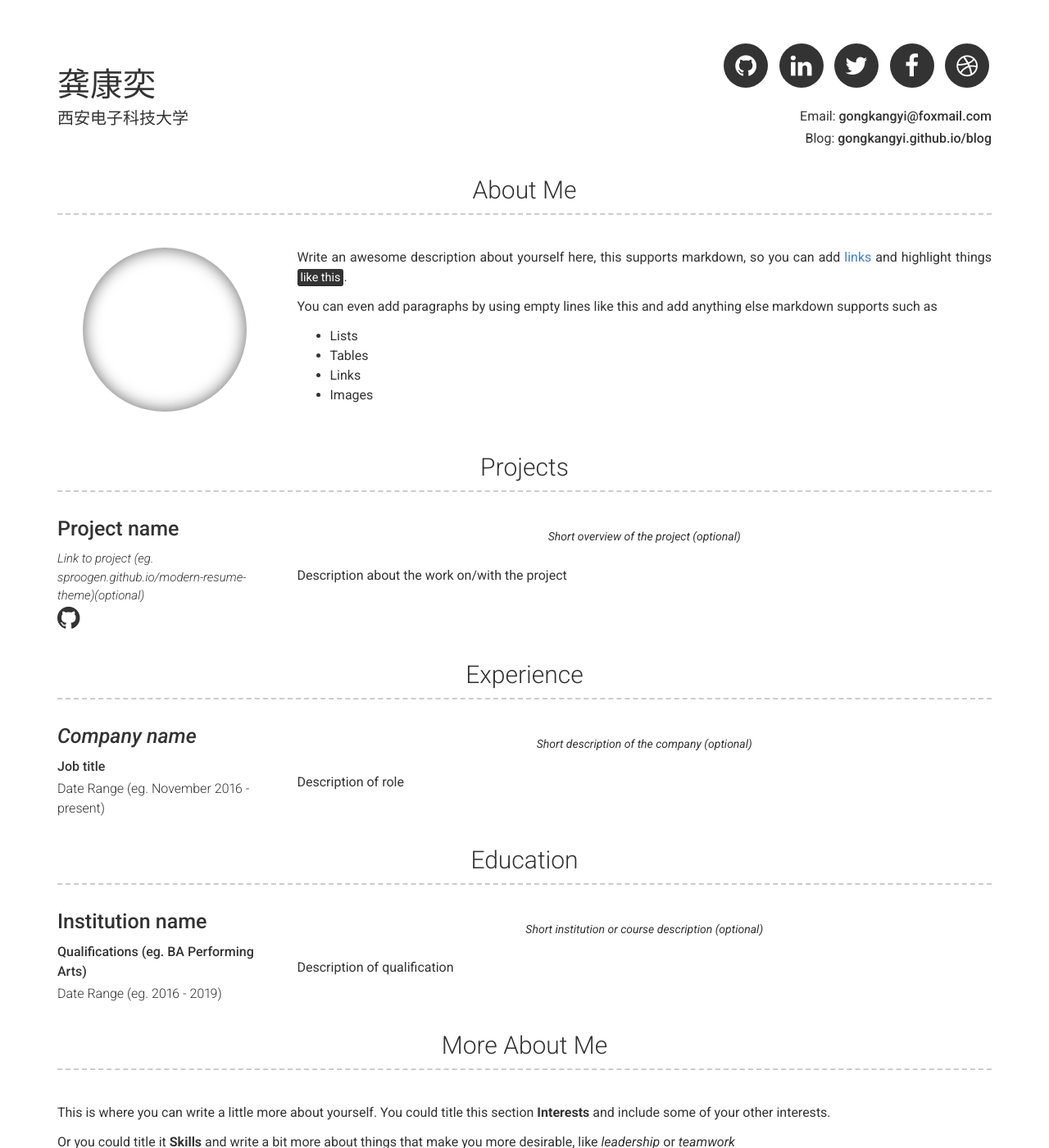
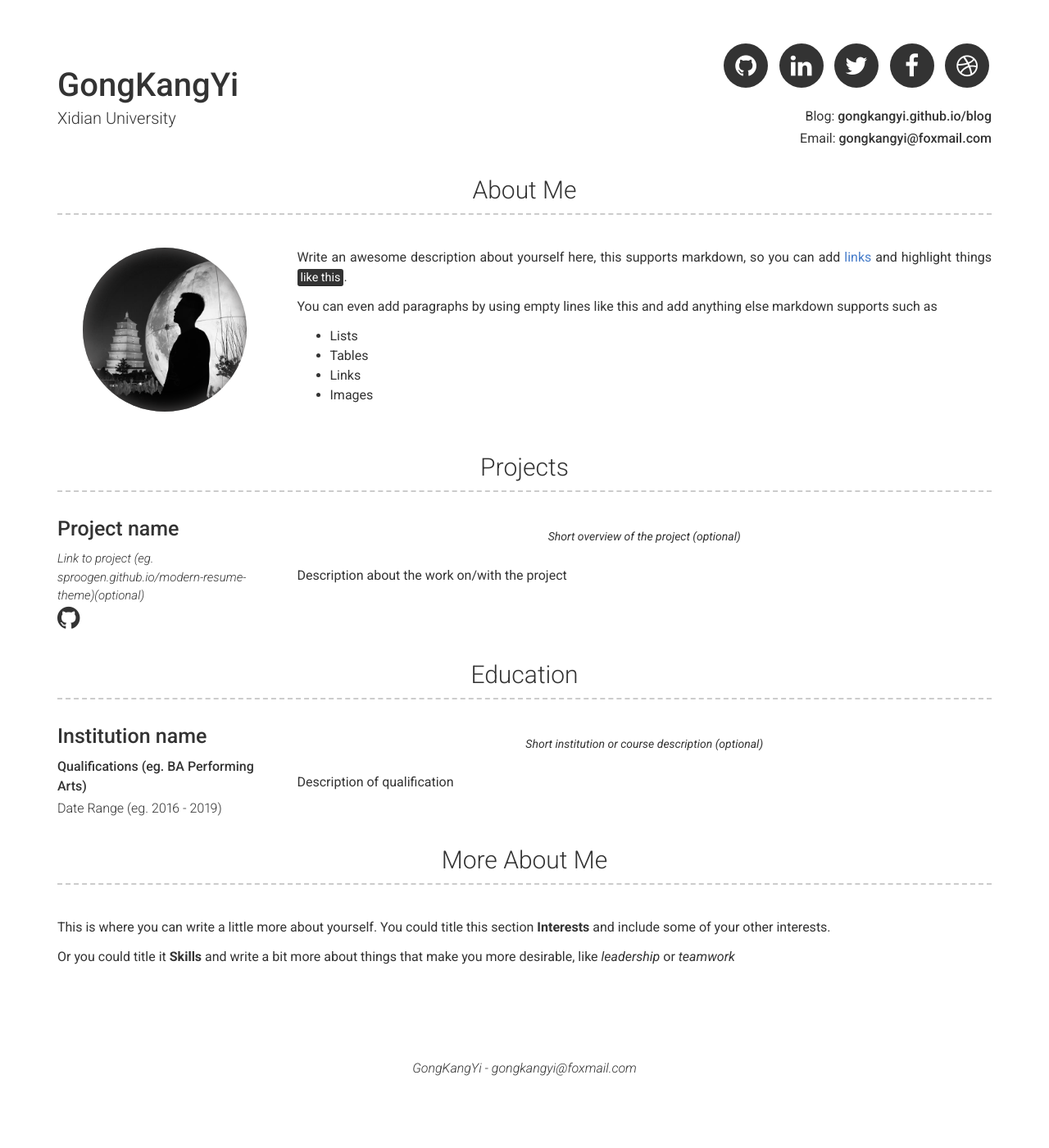
Before and after one commit to gongkangyi/gongkangyi.github.io, a Jekyll site: the page built from index.md, in a window 1280 px wide and 1400 px high. Shown: the whole window at 82% size. Built offline with Jekyll 4.4.1, drawn with Linux system fonts in a browser that asks for light colours.

Commit message:
2019-5-15 15:22:15

```diff
--- a/_config.yml
+++ b/_config.yml
@@ -3,8 +3,8 @@ repository: Git repository where your resume will be hosted, only required if yo
 # favicon: Directory of your favicon (eg. images/favicon.ico)(optional)
 
 # Personal info
-name: 龚康奕
-title: 西安电子科技大学
+name: GongKangYi
+title: Xidian University
 email: gongkangyi@foxmail.com
 #phone: Your phone number (optional)
 website: gongkangyi.github.io/blog
@@ -24,7 +24,7 @@ linkedin_username: jekyll
 
 # About Section
 # about_title: About Me (Use this to override about section title)
-about_profile_image: Directory of profile image (eg. images/profile.jpg)
+about_profile_image: images/profile.jpg
 about_content: | # this will include new lines to allow paragraphs
   Write an awesome description about yourself here, this supports markdown, so you can add [links](http://foobar.com) and highlight things <mark>like this</mark>.
 
--- a/_includes/header.html
+++ b/_includes/header.html
@@ -42,6 +42,11 @@
           </li>
         {%- endif -%}
       </ul>
+      {%- if site.website -%}
+        <p>
+          Blog: {% include a.html href=site.website %}{{ site.website | escape }}</a>
+        </p>
+      {%- endif -%}
       {%- if site.email -%}
         <p>
           Email: <a href="mailto:{{ site.email }}" target="_blank">{{ site.email | escape }}</a>
@@ -52,11 +57,6 @@
           Phone: {{ site.phone | escape }}
         </p>
       {%- endif -%}
-      {%- if site.website -%}
-        <p>
-          Blog: {% include a.html href=site.website %}{{ site.website | escape }}</a>
-        </p>
-      {%- endif -%}
     </div>
   </div>
 </div>
--- a/_layouts/default.html
+++ b/_layouts/default.html
@@ -16,9 +16,10 @@
         {%- include projects.html -%}
       {%- endif -%}
 
-      {%- if site.data.experience.size > 0 -%}
+<!--       {%- if site.data.experience.size > 0 -%}
         {%- include experience.html -%}
       {%- endif -%}
+-->
 
       {%- if site.data.education.size > 0 -%}
         {%- include education.html -%}
```
Also changed, not shown: images/profile.jpg (renamed from images/test.jpg).
